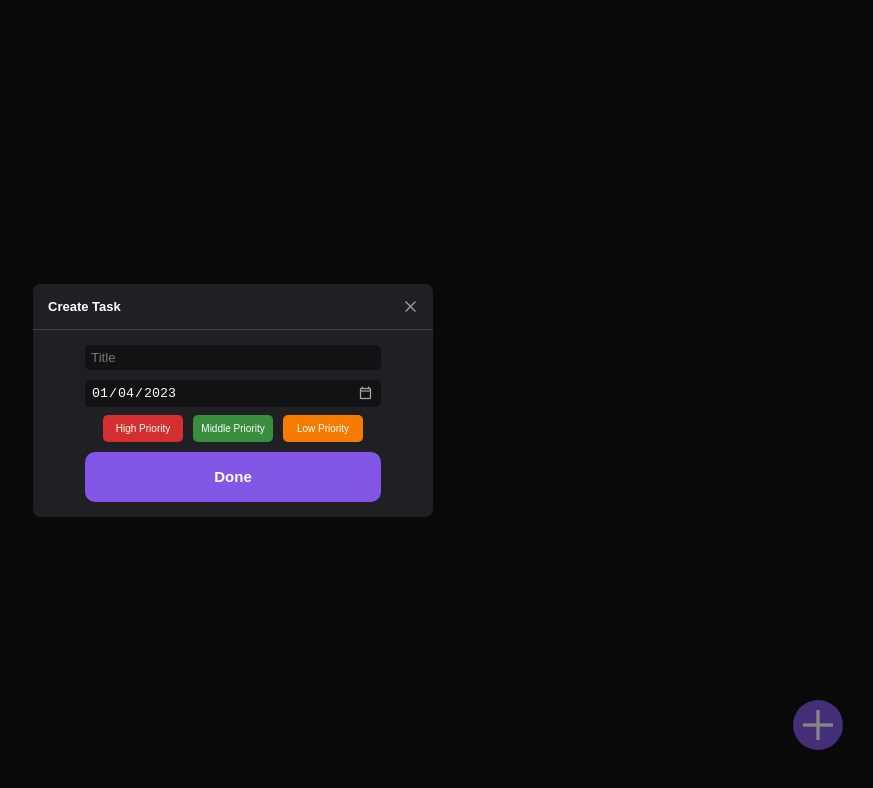
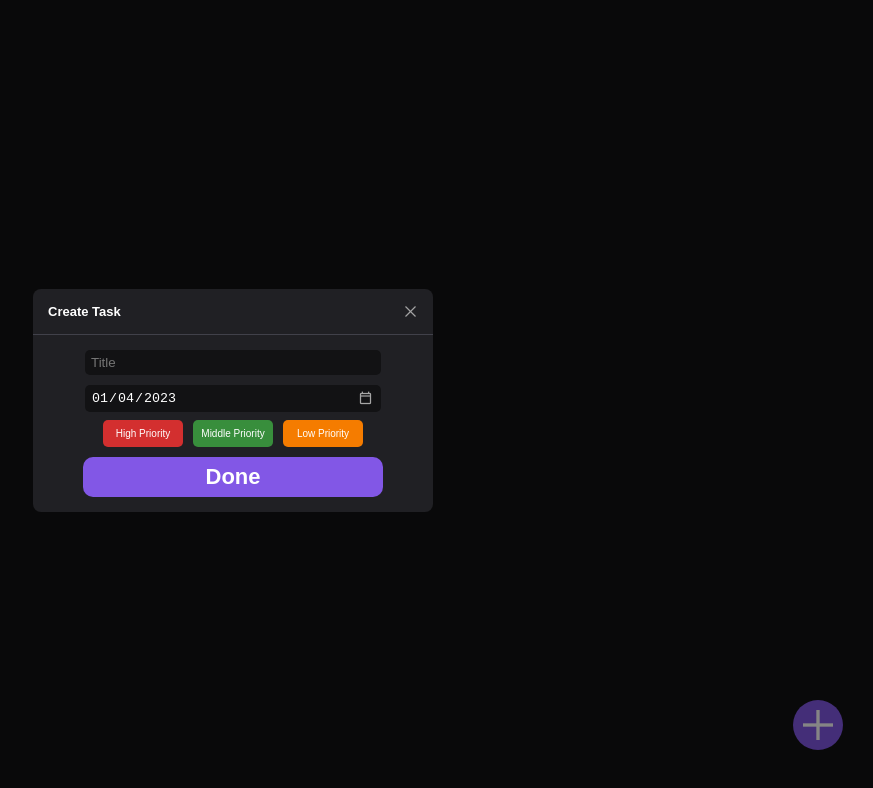
Before and after one commit to kauadeoliveira/crud-ts, a React (Vite) app: page / in a window 1280 px wide. Both pictures are taken after a click on the element 1225 px from the left and 725 px from the top of the page. Shown: the top 788 px of the page, without its empty margins (407-1280 px from the left). Built offline with nearby package versions, Linux system fonts and the light colour scheme.

Commit message:
style: add size props in Button Component

```diff
--- a/src/components/Button/index.tsx
+++ b/src/components/Button/index.tsx
@@ -6,18 +6,18 @@ interface ButtonProps {
     background?: string;
     backgroundHover?: string;
     textColor?: string;
-    width?: string;
     onClick?: () => void;
+    size: 'small' | 'medium' | 'large'
 }
 
-export default function Button({ children, background, backgroundHover, textColor, width, onClick }: ButtonProps) {
+export default function Button({ children, background, backgroundHover, textColor, onClick, size }: ButtonProps) {
     return(
         <MyButton
          background={background}
          backgroundHover={backgroundHover}
          textColor={textColor}
-         width={width}
          onClick={onClick}
+         size={size}
         >
             {children}
         </MyButton>
--- a/src/components/Button/style.ts
+++ b/src/components/Button/style.ts
@@ -4,50 +4,62 @@ interface MyButton {
     background?: string;
     backgroundHover?: string;
     textColor?: string;
-    width?: string;
+    size: 'small' | 'medium' | 'large';
 }
 
 export const MyButton = styled.div<MyButton>`
-    background-color: ${({ background, theme }) => {
-        if(background != undefined){
-            return background;
-        }
-        else{
-            return theme.palette.colors.primary.main
+    background-color: ${({ background, theme }) => background ? background : theme.palette.colors.primary.main};
+    color: ${({ textColor }) => textColor};
+    border-radius: ${({ theme }) => theme.dimensions.button.borderRadius};
+    display: flex;
+    justify-content: center;
+    align-items: center;
+
+    width: ${({ size }) => {
+        switch(size){
+            case 'large':
+                return '300px'
+            break;
+            case 'medium':
+                return '150px'
+            break;
+            case 'small':
+                return '75px'
+            break;
         }
     }};
-
-    color: ${({ textColor }) => {
-        if(textColor != undefined){
-            return textColor;
+    height: ${({ size }) => {
+        switch(size){
+            case 'large':
+                return '40px'
+            break;
+            case 'medium':
+                return '30px'
+            break;
+            case 'small':
+                return '20px';
+            break;
         }
     }};
-    border-radius: ${({ theme }) => theme.dimensions.button.borderRadius};
-    width: ${({ width }) => {
-        if(width != undefined){
-            return width;
-        }
-        else{
-            return '50%';
+    font-size: ${({ size }) => {
+        switch(size){
+            case 'large':
+                return '2.2em';
+            break;
+            case 'medium':
+                return '1.7em';
+            break;
+            case 'small':
+                return '1.2em';
+            break;
         }
     }};
-    height: 50px;
-
-    text-align: center;
-    line-height: 50px;
-    font-size: 1.5em;
     cursor: pointer;
     font-weight: bold;
     transition: all 0.3s 0s ease;
 
+
     &:hover{
-        background-color: ${({ backgroundHover, theme }) => {
-            if(backgroundHover != undefined){
-                return backgroundHover;
-            }
-            else{
-                return theme.palette.colors.primary.light;
-            }
-        }};
+        background-color: ${({ backgroundHover, theme }) => backgroundHover ? backgroundHover : theme.palette.colors.primary.light};
     }
 `
--- a/src/components/Modal/index.tsx
+++ b/src/components/Modal/index.tsx
@@ -144,7 +144,7 @@ export default function Modal() {
                         />
                         <label htmlFor="low" className="low">Low Priority</label>
                     </ModalPriorityTask>
-                <Button width="80%" onClick={createTask}>Done</Button>
+                <Button size="large" onClick={createTask}>Done</Button>
                 </ModalBody>
             </ModalContainer>
         </ModalBackdrop>
--- a/src/components/Task/index.tsx
+++ b/src/components/Task/index.tsx
@@ -80,17 +80,17 @@ export default function Task({ title, date, id, priority, completed }: TaskProps
             </DefaultModeTask>
             <EditModeTask className="edit-mode">
                 <EditModeInputs>
-                    <Input type="text" height="25px" width="50%" value={title} ref={newTitleRef}/>
-                    <Input type="date" height="25px" width="50%" value={date} ref={newDateRef}/>
+                    <Input type="text" height="25px" width="60%" value={title} ref={newTitleRef}/>
+                    <Input type="date" height="25px" width="60%" value={date} ref={newDateRef}/>
                     <SelectPriority defaultValue={priority} onChange={handlePriority} ref={newPriority}>
                         <option value="high">High</option>
                         <option value="middle">Middle</option>
                         <option value="low">Low</option>
                     </SelectPriority>
-                    <Button onClick={handleEditTask} width="50px">
-                        Done
-                    </Button>
                 </EditModeInputs>
+                <Button onClick={handleEditTask} size="small">
+                    Done
+                </Button>
             </EditModeTask>
         </TaskContainer>
     )
--- a/src/components/Task/style.ts
+++ b/src/components/Task/style.ts
@@ -125,13 +125,10 @@ export const TaskButton = styled.div`
 `
 
 export const EditModeTask = styled.div`
-    width: 100%;
     border-radius: inherit;
     display: flex;
-    flex-wrap: wrap;
     justify-content: space-between;
     padding: 10px;
-
 `
 
 export const EditModeInputs = styled.div`
@@ -147,11 +144,7 @@ export const SelectPriority = styled.select`
     border: none;
     padding: 5px;
     border-radius: 5px;
-    width: 20%;
+    width: 25%;
     height: 25px;
     outline: none;
-
-    &.select-selected{
-        background-color: red;
-    }
 `
```
